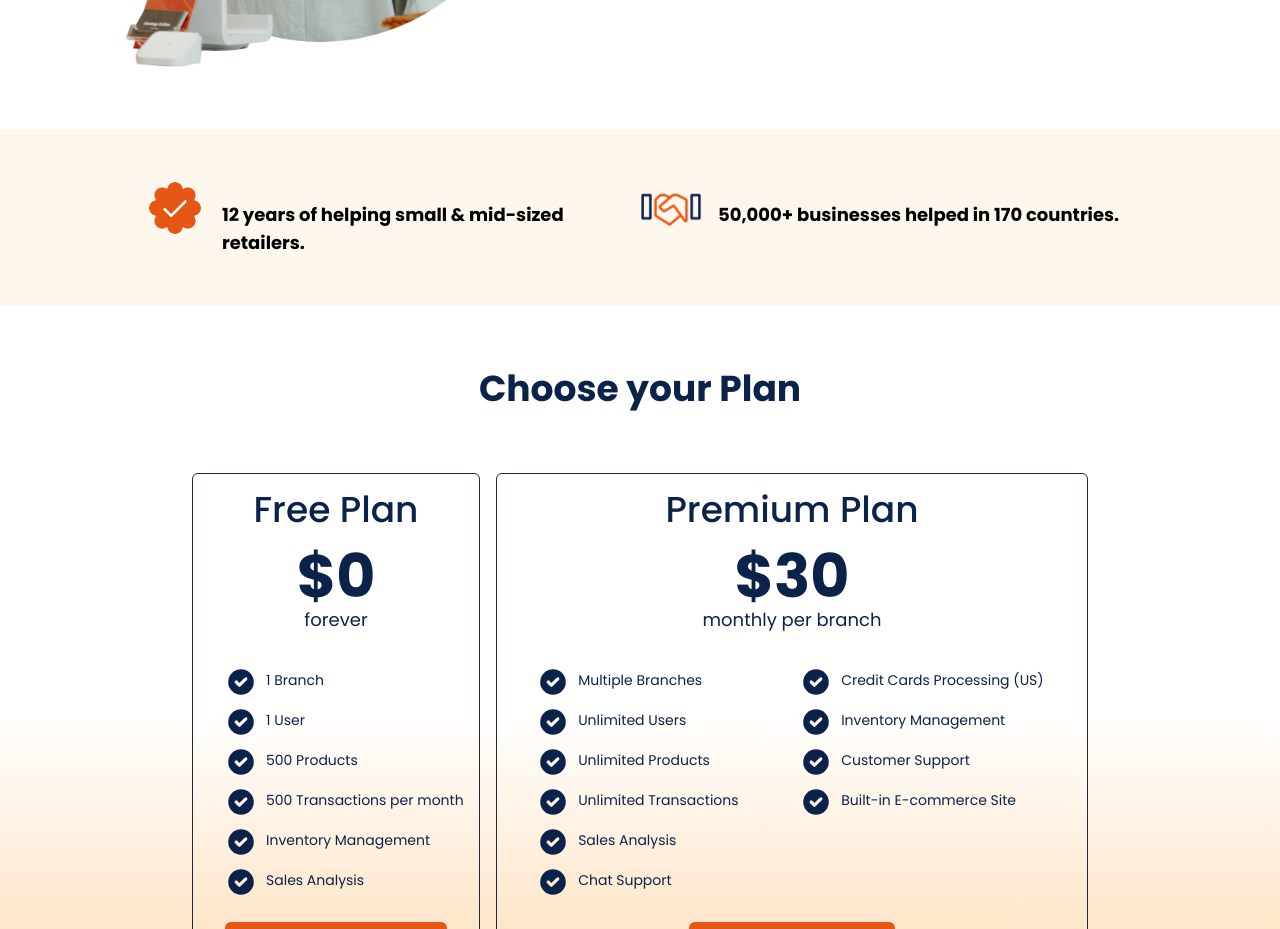
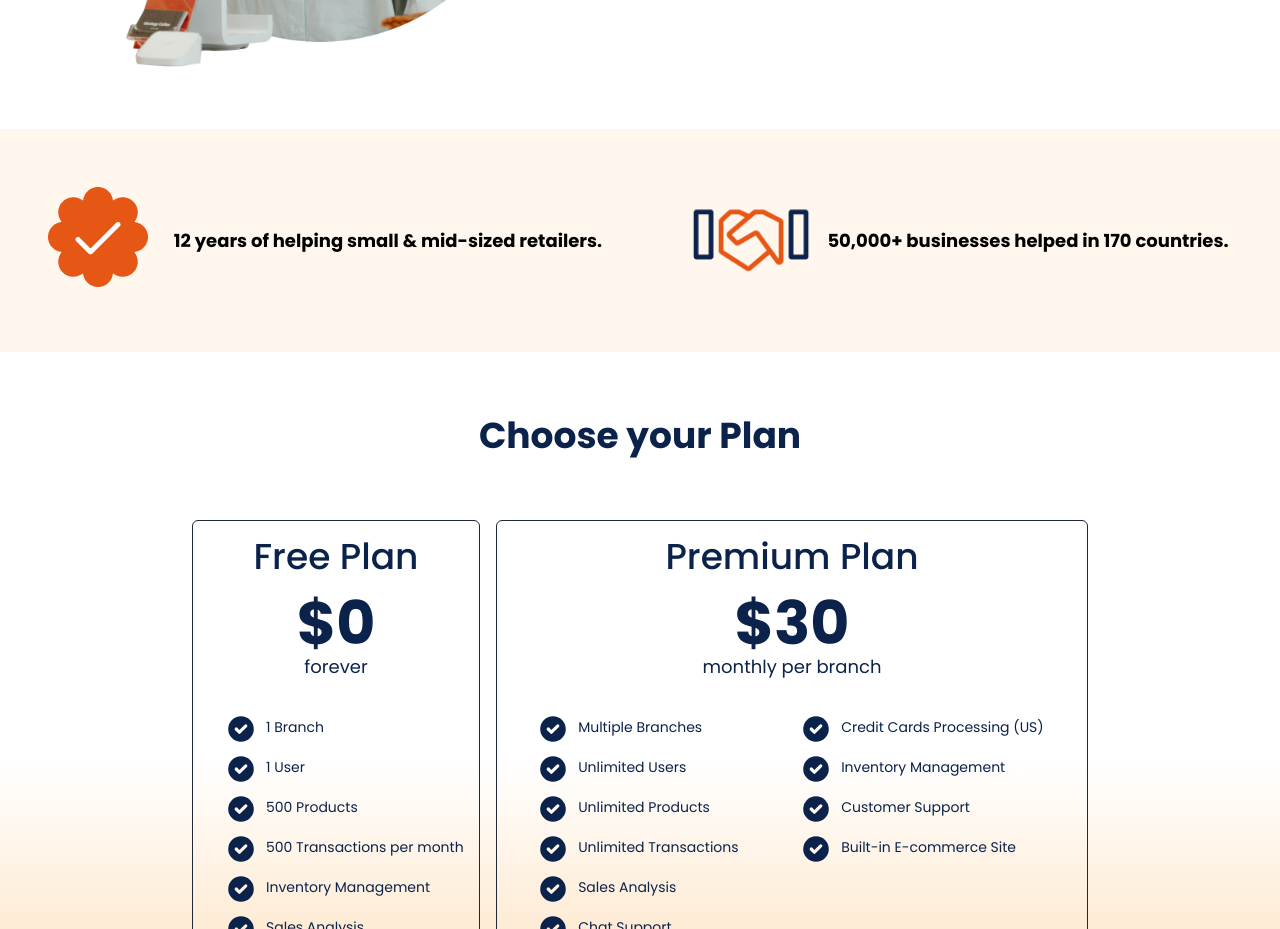
Before and after one commit to ivanlanuza/imonggo-website, a Next.js app: page / in a window 1280 px wide. Shown: the part 1480-2409 px from the top of the page. Built offline with nearby package versions, Linux system fonts and the light colour scheme.

Commit message:
Add Intercom link

```diff
--- a/components/home/ContentProof.js
+++ b/components/home/ContentProof.js
@@ -2,10 +2,39 @@ import Image from "next/image";
 
 const ContentProof = ({}) => (
   <div className="relative">
-    <div className="block items-center font-sans text-center mt-12 bg-orange-50 py-4 lg:py-12">
-      <div className="grid grid-cols-2 place-content-start text-center pl-4 pr-4 lg:mx-32">
+    <div className=" font-sans  mt-12 bg-orange-50 py-4 lg:py-12">
+      <div className=" grid grid-cols-2  mx-2 lg:mx-0 gap-4ç lg:gap-0">
+        <div className="col-span-1 text-center">
+          <div className="inline-flex place-items-center  ">
+            <div className="">
+              <Image
+                src="/images/home/check-12-years.png"
+                height="120"
+                width="120"
+              />
+            </div>
+            <div className=" inline-flex place-items-center font-base  lg:font-bold pl-1 lg:pl-4  text-xs lg:text-lg  ">
+              12 years of helping small & mid-sized retailers.
+            </div>
+          </div>
+        </div>
+        <div className="col-span-1 text-center">
+          <div className="inline-flex place-items-center">
+            <div className="">
+              <Image
+                src="/images/home/50k-support.png"
+                height="120"
+                width="120"
+              />
+            </div>
+            <div className=" inline-flex place-items-center font-base  lg:font-bold pl-1 lg:pl-4  text-xs lg:text-lg  ">
+              50,000+ businesses helped in 170 countries.
+            </div>
+          </div>
+        </div>
+        {/*
         <div className="col-span-1">
-          <div className="grid grid-cols-8">
+          <div className="grid grid-cols-8 border">
             <div className="col-span-2 lg:col-span-1">
               <Image
                 src="/images/home/check-12-years.png"
@@ -19,7 +48,7 @@ const ContentProof = ({}) => (
           </div>
         </div>
         <div className="col-span-1">
-          <div className="grid grid-cols-8">
+          <div className="grid grid-cols-8 border">
             <div className="col-span-2 lg:col-span-1">
               <Image
                 src="/images/home/50k-support.png"
@@ -32,6 +61,7 @@ const ContentProof = ({}) => (
             </div>
           </div>
         </div>
+*/}
       </div>
     </div>
   </div>
--- a/pages/_app.js
+++ b/pages/_app.js
@@ -1,7 +1,82 @@
 import "../styles/globals.css";
 import Head from "next/head";
+import { useEffect } from "react";
+import { useRouter } from "next/router";
 
 function MyApp({ Component, pageProps }) {
+  const router = useRouter();
+
+  useEffect(() => {
+    window.intercomSettings = {
+      app_id: "w09kh1lv",
+      name: "<%= @current_user.name %>", // Full name
+      email: "<%= @current_user.email %>", // Email address
+      user_hash:
+        "<%= OpenSSL::HMAC.hexdigest('sha256', 'vNPLBMEdCqQZ8eNzTzEFanz_S4DTs1Y9GAUWEzEv', @current_user.email) %>",
+      account_name: "<%= @current_account.name%>",
+      subscription_type: "<%= @current_account.subscription_type%>",
+      branch_count: " <%= @current_account.regular_branches.count%>",
+      products_count: "<%= @current_account.products_count %>",
+      invoices_count: "<%= @current_account.invoices_count%>",
+      user_role: "<%= @current_user.role.name%>",
+      cluster_id: "<%=CONFIG['cluster_id']%>",
+      created_at: "<%= @current_account.created_at.to_i%>",
+      trial_start_date: "<%= trial_start_date%>",
+      premium_start_date: "<%=@current_account.premium_start_date%>",
+      trial_expired_at: "<%=@current_account.trial_expired_at%>",
+    };
+
+    // Intercom code snippet
+    (function () {
+      var w = window;
+      var ic = w.Intercom;
+      if (typeof ic === "function") {
+        ic("reattach_activator");
+        ic("update", intercomSettings);
+      } else {
+        var d = document;
+        var i = function () {
+          i.c(arguments);
+        };
+        i.q = [];
+        i.c = function (args) {
+          i.q.push(args);
+        };
+        w.Intercom = i;
+        function l() {
+          var s = d.createElement("script");
+          s.type = "text/javascript";
+          s.async = true;
+          s.src = "https://widget.intercom.io/widget/w09kh1lv";
+          var x = d.getElementsByTagName("script")[0];
+          x.parentNode.insertBefore(s, x);
+        }
+        if (w.attachEvent) {
+          w.attachEvent("onload", l);
+        } else {
+          w.addEventListener("load", l, false);
+        }
+      }
+    })();
+
+    // Call boot method
+    window.Intercom("boot", {
+      app_id: "w09kh1lv",
+    });
+  }, []);
+
+  useEffect(() => {
+    const handleRouteChange = () => {
+      window.Intercom("update");
+    };
+
+    router.events.on("routeChangeComplete", handleRouteChange);
+
+    return () => {
+      router.events.off("routeChangeComplete", handleRouteChange);
+    };
+  }, []);
+
   return (
     <div>
       <Head>
```
